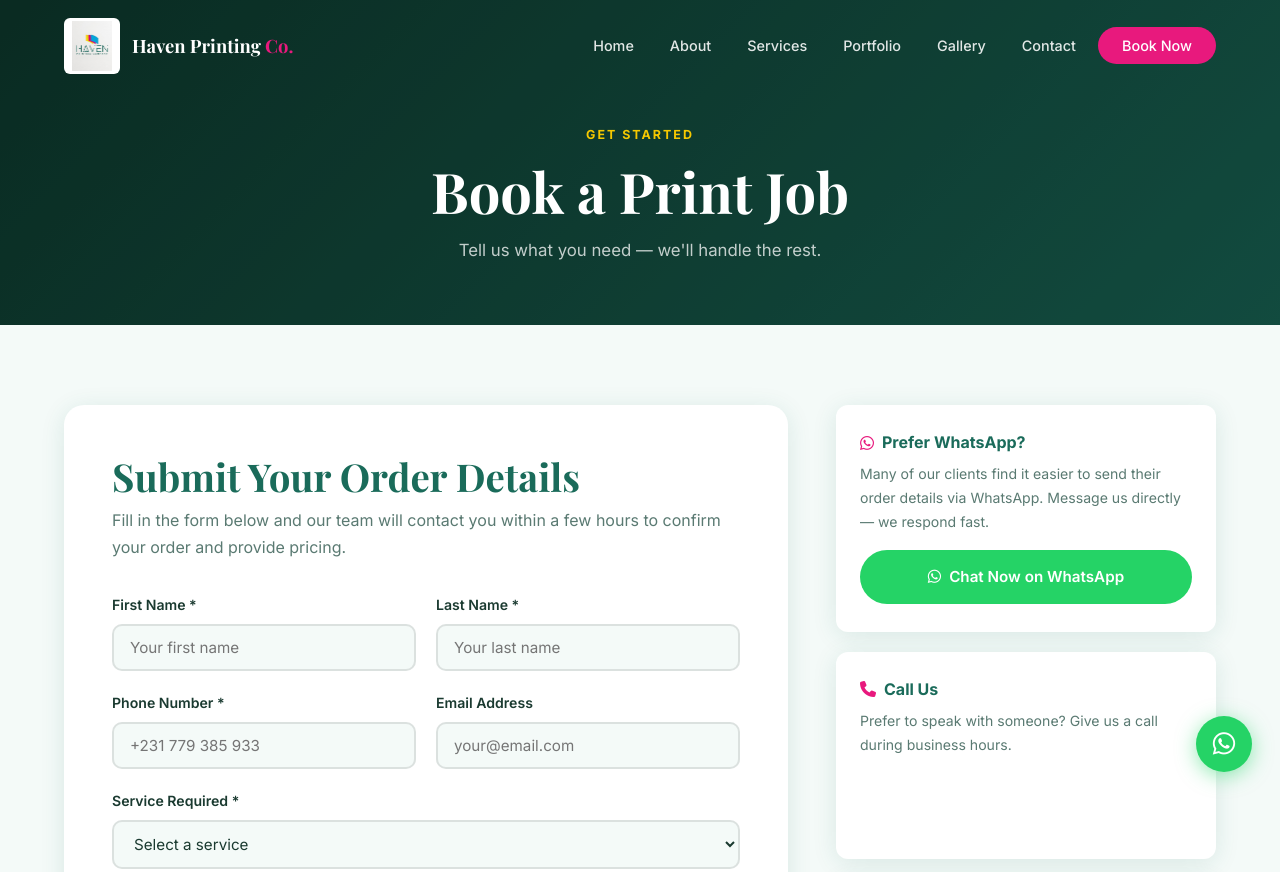
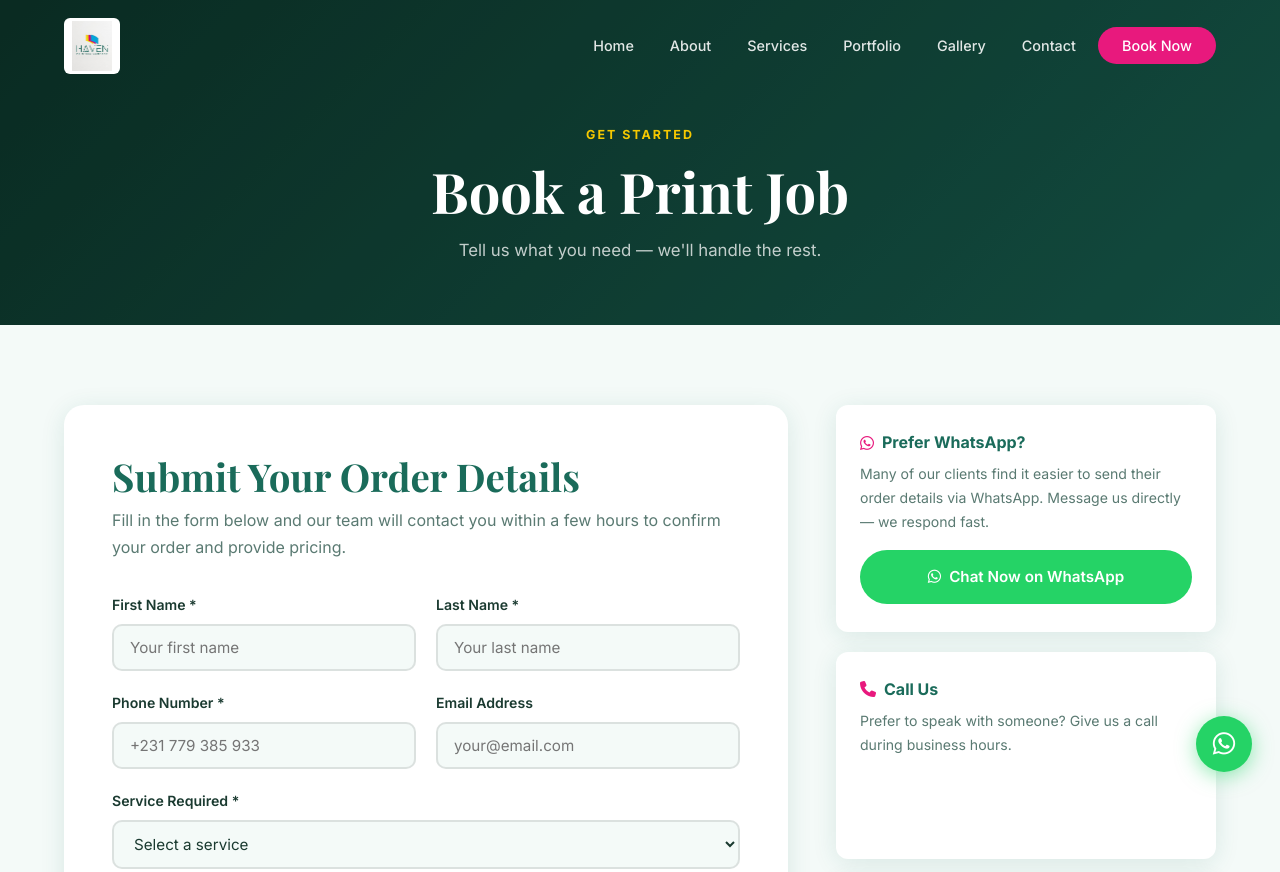
Before and after one commit to rjmyN/Haven-Printing-Company, a website: page booking.html in a window 1280 px wide. Shown: the top 872 px of the page. Drawn offline with nearby package versions, Linux system fonts and the light colour scheme.

Commit message:
Remove logo text from navbar - logo only for cleaner look

```diff
--- a/booking.html
+++ b/booking.html
@@ -20,15 +20,14 @@
     <nav class="navbar" id="navbar">
         <div class="nav-container">
             <a href="index.html" class="nav-logo">
-                <img src="logo.jpg" alt="Haven Printing Company Logo"
-                    class="logo-img" />
-                <span class="logo-text">Haven Printing <span class="accent">Co.</span></span>
+                <img src="logo.jpg" alt="Haven Printing Company Logo" class="logo-img" />
             </a>
             <ul class="nav-links" id="navLinks">
                 <li><a href="index.html" class="nav-link">Home</a></li>
                 <li><a href="about.html" class="nav-link">About</a></li>
                 <li><a href="services.html" class="nav-link">Services</a></li>
-                <li><a href="portfolio.html" class="nav-link">Portfolio</a></li><li><a href="gallery.html" class="nav-link">Gallery</a></li>
+                <li><a href="portfolio.html" class="nav-link">Portfolio</a></li>
+                <li><a href="gallery.html" class="nav-link">Gallery</a></li>
                 <li><a href="contact.html" class="nav-link">Contact</a></li>
                 <li><a href="booking.html" class="nav-link btn-nav active">Book Now</a></li>
             </ul>
@@ -193,12 +192,12 @@
         <div class="container">
             <div class="footer-grid">
                 <div class="footer-brand">
-                    <img src="logo.jpg" alt="Haven Printing Logo"
-                        class="footer-logo" />
+                    <img src="logo.jpg" alt="Haven Printing Logo" class="footer-logo" />
                     <p>Haven Printing Company INC — delivering premium printing services across Liberia since 2018.</p>
                     <div class="social-links">
-                        <a href="https://www.facebook.com/share/1G3RQKBgkR/?mibextid=wwXIfr" target="_blank" aria-label="Facebook"><i class="fa-brands fa-facebook-f"></i></a>
-            <a href="https://wa.me/231779385933" aria-label="WhatsApp"><i
+                        <a href="https://www.facebook.com/share/1G3RQKBgkR/?mibextid=wwXIfr" target="_blank"
+                            aria-label="Facebook"><i class="fa-brands fa-facebook-f"></i></a>
+                        <a href="https://wa.me/231779385933" aria-label="WhatsApp"><i
                                 class="fa-brands fa-whatsapp"></i></a>
                     </div>
                 </div>
```
Also changed, not shown: about.html (+0 -1 lines), contact.html (+0 -1 lines), faq.html (+0 -1 lines), gallery.html (+0 -1 lines), index.html (+0 -1 lines), portfolio.html (+0 -1 lines), security-printing.html (+0 -1 lines), services.html (+0 -1 lines).
